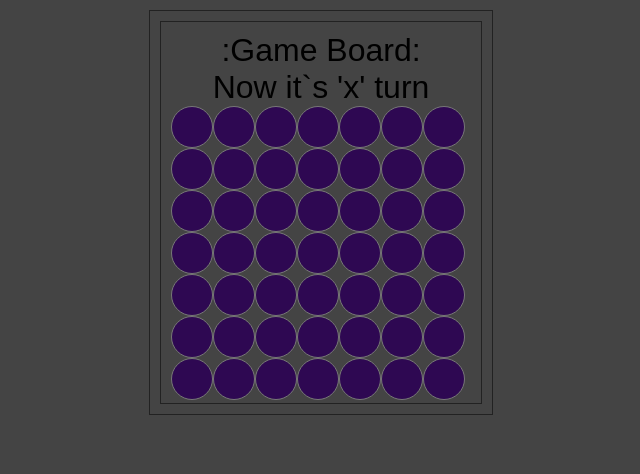
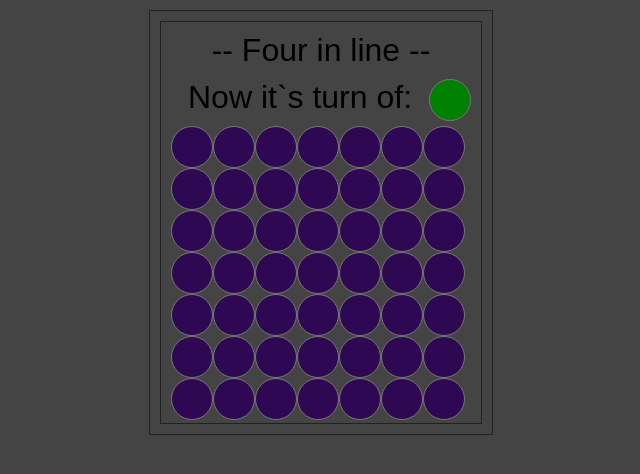
Before and after one commit to Sazar24/four-in-line-Game, a React (Create React App) app: page / in a window 1280 px wide. Shown: the top 474 px of the page, without its empty margins (319-959 px from the left). Built offline with nearby package versions, Linux system fonts and the light colour scheme.

Commit message:
1: player-symbol removed from tokens;  2`ndly: improved "title" - added a "next turn belongs to <next-player-token-display>

```diff
--- a/src/components/board/Board.jsx
+++ b/src/components/board/Board.jsx
@@ -2,15 +2,21 @@ import "./Board.css";
 import React from 'react';
 import { connect } from 'react-redux';
 import SingleSlot from "../singleSlot/SingleSlot";
+import "../singleSlot/SingleSlot.css";
 
 class Board extends React.Component {
     render() {
         const columnsAmount = this.props.gameParameters.columnsAmount;
+        const currentPlayerColor = this.props.currentPlayer.color;
 
         return (
             <div className="board">
-                :Game Board:<br />
-                Now it`s '{this.props.currentPlayer.symbol}' turn <br />
+                -- Four in line --
+                <div style={{ 'margin': '10px 0 10px' }}>Now it`s turn of:
+                     <div className="singleSlot"
+                        style={{ 'backgroundColor': currentPlayerColor, 'float': 'right' }}>
+                    </div>
+                </div>
                 {
                     this.props.gridArray.map((element, index) => {
                         let toggleNewLineStyle = null;
--- a/src/components/singleSlot/SingleSlot.jsx
+++ b/src/components/singleSlot/SingleSlot.jsx
@@ -21,13 +21,12 @@ class SingleSlot extends React.Component {
             bgColorStyle = {"backgroundColor": color };
 
         }
-        console.log("color:", bgColorStyle);
 
         return (
             <div className="singleSlot"
                 style={bgColorStyle}
                 onClick={() => this.handleClick()} >
-                {symbol}
+                {/* {symbol} */}
 
             </div>
         )
--- a/src/consts/gameParameters.js
+++ b/src/consts/gameParameters.js
@@ -1,6 +1,6 @@
 export const gameParameters = {
     columnsAmount: 7,
-    rowsAmount:7
+    rowsAmount: 7
 }
 
 ////////////////////////
--- a/src/functions/players.js
+++ b/src/functions/players.js
@@ -9,6 +9,10 @@ export function determinePlayerColor(symbol, players) {
         }
     }
 
-    if (matchAmount > 1) throw new Error('players symbols must be unique!');
+    if (matchAmount > 1)
+        throw new Error('players symbols must be unique!');
+    if (!matchAmount)
+        throw new Error(`there is no player with such symbol!`)
+
     return matchedPlayer.color;
 }
--- a/src/reducers/gridReducer.js
+++ b/src/reducers/gridReducer.js
@@ -18,7 +18,6 @@ export const gridReducer = (state = defaultState, action) => {
 
             if (lowestEmptySlotID !== undefined)
                 newGridArray[lowestEmptySlotID] = players[state.currentPlayerNr].symbol;
-            // newGridArray[lowestEmptySlotID] = 'x';
 
             return { ...state, gameModel: newGridArray };
 
```
Lines whose indentation alone changed are shown as unchanged.
